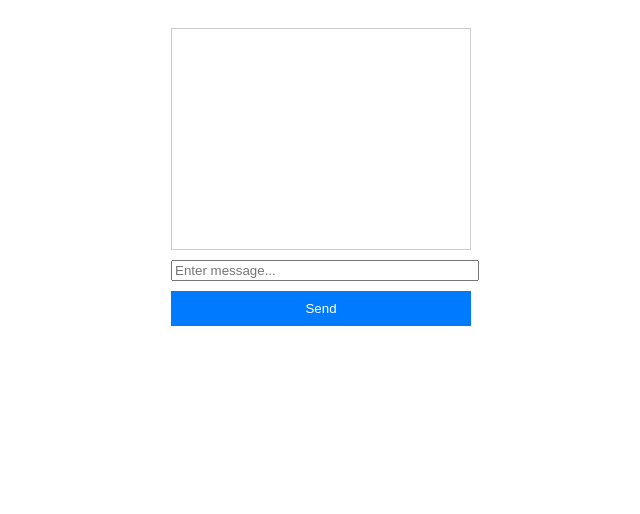
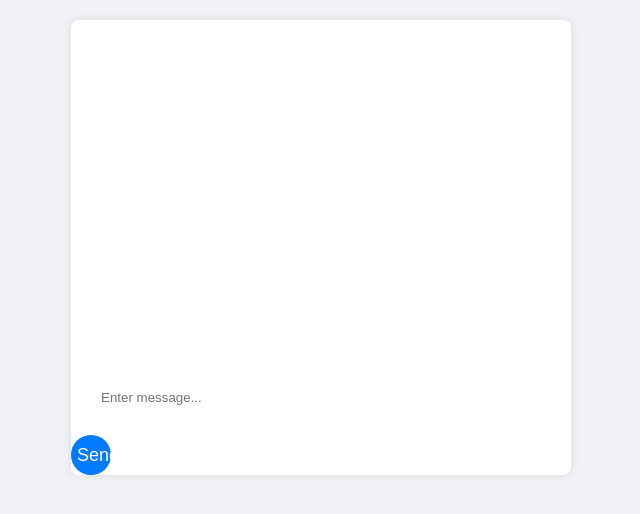
Before and after one commit to syber31/cgappchat, a plain HTML site: page index.html in a window 1280 px wide. Shown: the whole page, without its empty margins (319-959 px from the left). Drawn offline with Linux system fonts and the light colour scheme.

Commit message:
Update styles.css

```diff
--- a/styles.css
+++ b/styles.css
@@ -1,28 +1,59 @@
+/* styles.css */
+
+body {
+    font-family: Arial, sans-serif;
+    background-color: #f0f2f5;
+    margin: 0;
+    padding: 0;
+}
+
 .chat-container {
-    width: 300px;
-    margin: 0 auto;
+    max-width: 500px;
+    margin: 20px auto;
+    background-color: #fff;
+    border-radius: 8px;
+    box-shadow: 0 0 10px rgba(0, 0, 0, 0.1);
+}
+
+#chat-box {
+    height: 300px;
+    overflow-y: auto;
     padding: 20px;
 }
 
-#chat-box {
-    height: 200px;
-    overflow-y: scroll;
-    border: 1px solid #ccc;
+.message {
+    background-color: #f0f2f5;
+    border-radius: 10px;
+    padding: 10px;
     margin-bottom: 10px;
-    padding: 10px;
+    max-width: 70%;
+}
+
+.message.sent {
+    background-color: #dcf8c6;
+    align-self: flex-end;
+}
+
+.message.received {
+    background-color: #fff;
+    align-self: flex-start;
 }
 
 #message {
-    width: 100%;
-    margin-bottom: 10px;
+    width: calc(100% - 80px);
+    padding: 10px;
+    border: none;
+    border-radius: 20px;
+    margin: 20px;
 }
 
 button {
-    display: block;
-    width: 100%;
-    padding: 10px;
+    width: 40px;
+    height: 40px;
+    border: none;
+    border-radius: 50%;
     background-color: #007bff;
     color: #fff;
-    border: none;
+    font-size: 18px;
     cursor: pointer;
 }
```
